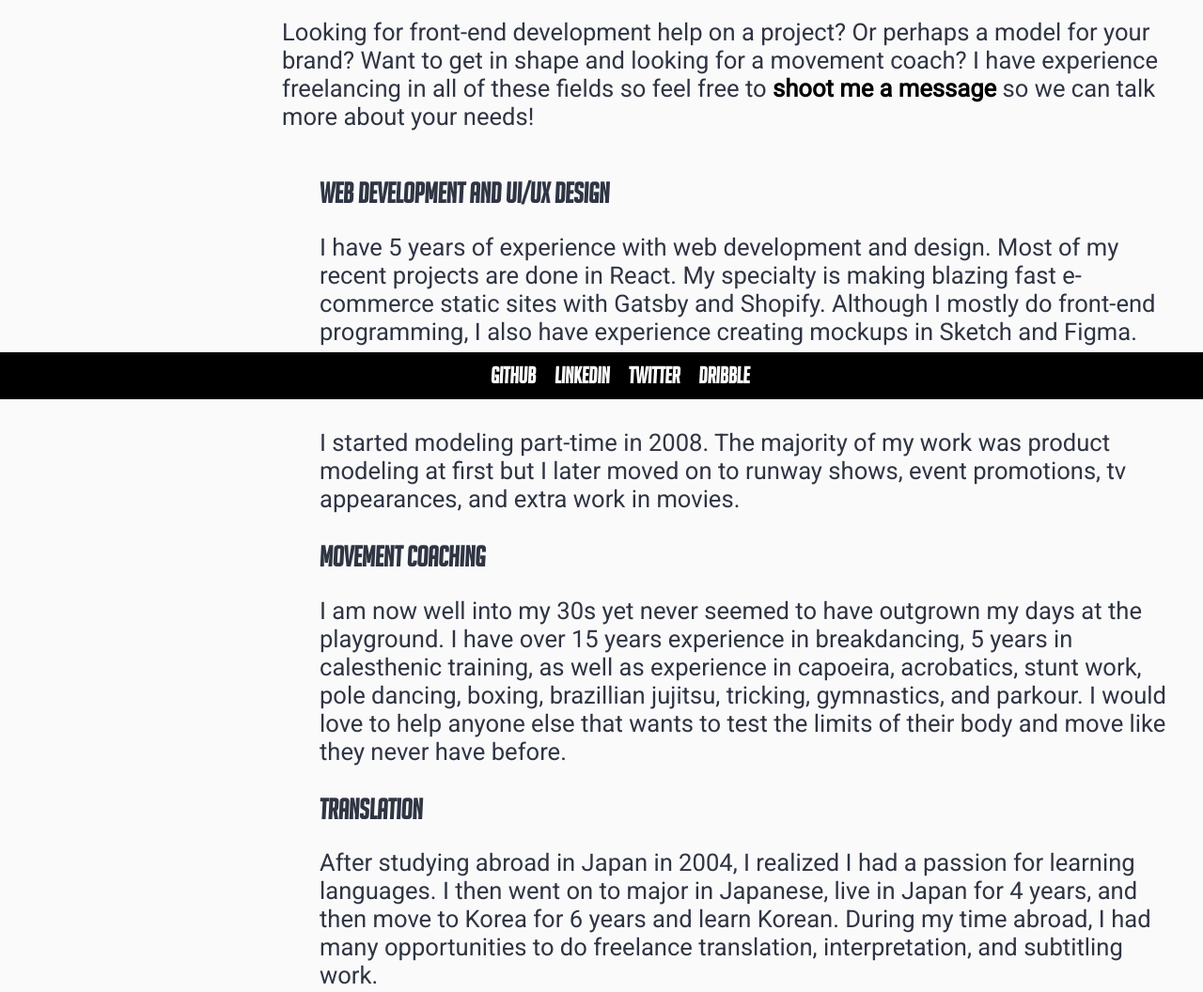
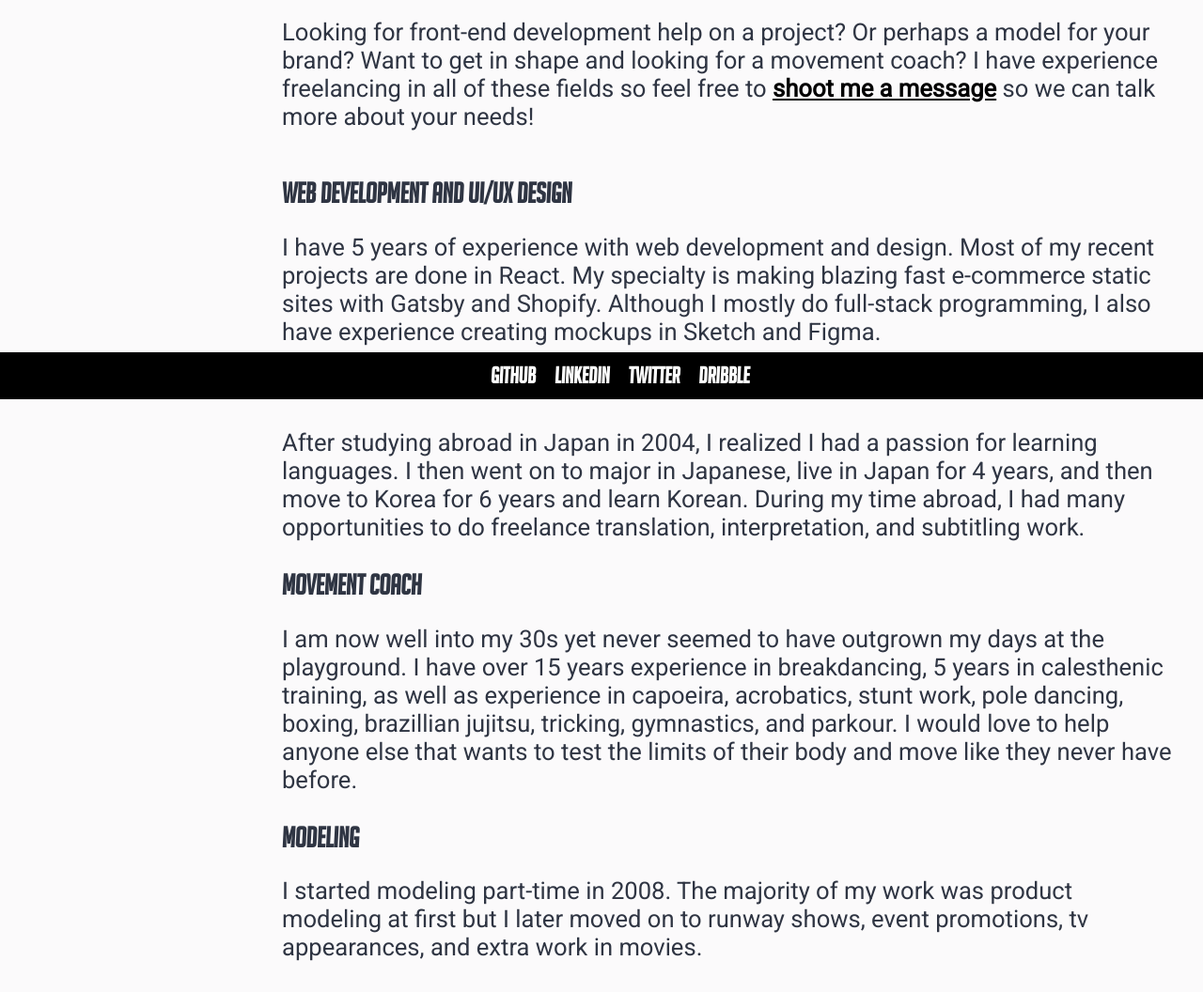
Before and after one commit to EricSSartorius/epic-home, a Gatsby site: page /about in a window 1280 px wide. Shown: the part 375-1431 px from the top of the page at 94% size. Built offline with nearby package versions, Linux system fonts and the light colour scheme; Gatsby itself is replaced by a stand-in of ours; a web font is replaced by a local one.

Commit message:
about copy updated

```diff
--- a/src/components/layout.js
+++ b/src/components/layout.js
@@ -132,6 +132,7 @@ const LayoutWrapper = styled.div`
     .about {
       ul {
         margin-top: 50px;
+        padding-left: 0;
         .work-item {
           margin-bottom: 30px;
           h3 {
--- a/src/pages/about.js
+++ b/src/pages/about.js
@@ -9,24 +9,24 @@ const AboutPage = ({ location }) => (
     <SEO title="About" />
     <section className="about">
       <h1 className="title">About Me</h1>
-      <p>Life is short and I want to see how much I can explore and learn before I die! If you are curious about how I have time to code, design, model, study languages, and workout all while traveling the world, check out my <a href="http://iamtheepic.com">travel blog.</a></p>
+      <p>Life is short and I want to see how much I can explore and learn before I die! If you are curious about how I have time to code, design, model, study languages, and workout all while traveling the world, check out my <Link to="/blog/">travel blog.</Link></p>
       <p>Looking for front-end development help on a project? Or perhaps a model for your brand? Want to get in shape and looking for a movement coach? I have experience freelancing in all of these fields so feel free to <Link to="/contact/">shoot me a message</Link> so we can talk more about your needs!</p>
       <ul>
         <li className="work-item">
           <h3>Web Development And UI/UX Design</h3>
-          <p>I have 5 years of experience with web development and design. Most of my recent projects are done in React. My specialty is making blazing fast e-commerce static sites with Gatsby and Shopify. Although I mostly do front-end programming, I also have experience creating mockups in Sketch and Figma.</p>
+          <p>I have 5 years of experience with web development and design. Most of my recent projects are done in React. My specialty is making blazing fast e-commerce static sites with Gatsby and Shopify. Although I mostly do full-stack programming, I also have experience creating mockups in Sketch and Figma.</p>
+        </li>
+        <li className="work-item">
+          <h3>Translation</h3>
+          <p>After studying abroad in Japan in 2004, I realized I had a passion for learning languages. I then went on to major in Japanese, live in Japan for 4 years, and then move to Korea for 6 years and learn Korean. During my time abroad, I had many opportunities to do freelance translation, interpretation, and subtitling work.</p>
+        </li>
+        <li className="work-item">
+          <h3>Movement Coach</h3>
+          <p>I am now well into my 30s yet never seemed to have outgrown my days at the playground. I have over 15 years experience in breakdancing, 5 years in calesthenic training, as well as  experience in capoeira, acrobatics, stunt work, pole dancing, boxing, brazillian jujitsu, tricking, gymnastics, and parkour. I would love to help anyone else that wants to test the limits of their body and move like they never have before.</p>
         </li>
         <li className="work-item">
           <h3>Modeling</h3>
           <p>I started modeling part-time in 2008. The majority of my work was product modeling at first but I later moved on to runway shows, event promotions, tv appearances, and extra work in movies.</p>
-        </li>
-        <li className="work-item">
-          <h3>Movement Coaching</h3>
-          <p>I am now well into my 30s yet never seemed to have outgrown my days at the playground. I have over 15 years experience in breakdancing, 5 years in calesthenic training, as well as  experience in capoeira, acrobatics, stunt work, pole dancing, boxing, brazillian jujitsu, tricking, gymnastics, and parkour. I would love to help anyone else that wants to test the limits of their body and move like they never have before.</p>
-        </li>
-        <li className="work-item">
-          <h3>Translation</h3>
-          <p>After studying abroad in Japan in 2004, I realized I had a passion for learning languages. I then went on to major in Japanese, live in Japan for 4 years, and then move to Korea for 6 years and learn Korean. During my time abroad, I had many opportunities to do freelance translation, interpretation, and subtitling work.</p>
         </li>
       </ul>
     </section>
--- a/src/styles/global.js
+++ b/src/styles/global.js
@@ -52,6 +52,11 @@ const GlobalStyle = createGlobalStyle`
     text-decoration: none;
   }
 
+  p a,
+  h3 a {
+    text-decoration: underline;
+  }
+
   ul {
     list-style: none;
     margin: 0;
```
